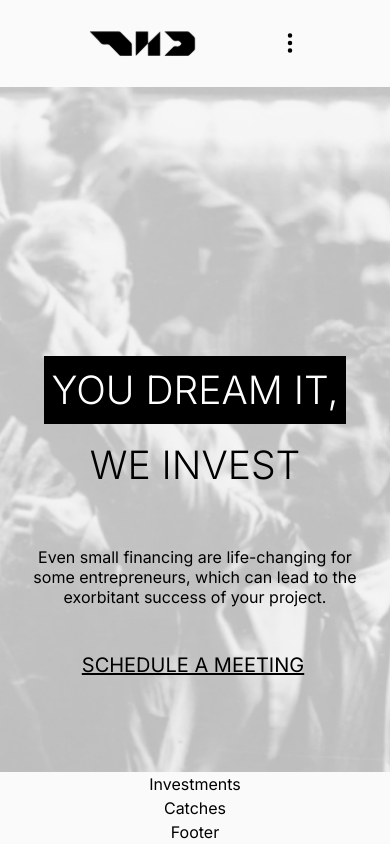
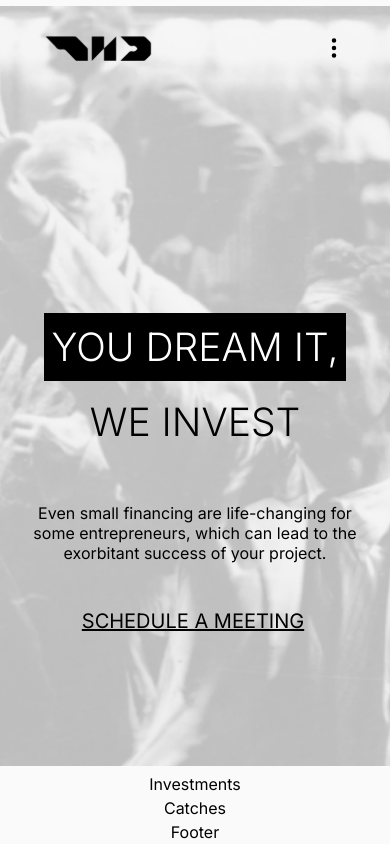
Before and after one commit to LuisLeonPardo/KeterCapital, a Next.js app: page / in a window 390 px wide. Built offline with nearby package versions, Linux system fonts and the light colour scheme.

Commit message:
Add footer mobile

```diff
--- a/src/pages/components/Footer/FooterMobile.jsx
+++ b/src/pages/components/Footer/FooterMobile.jsx
@@ -1,7 +1,21 @@
 import React, { useState } from "react";
 import Image from "next/image";
 import Link from "next/link";
+import { BsTwitter } from "react-icons/bs";
+import { FaLinkedinIn } from "react-icons/fa";
 
 export default function FooterMobile() {
-  return <div></div>;
+  return (
+    <div className="flex flex-col justify-center items-center min-w-full">
+      <h6 className="text-[#A7A4A4]">© 2023 KeterCapital.</h6>
+      <div className="flex gap-x-4 px-2 py-4">
+        <Link href="#">
+          <FaLinkedinIn color="#A7A4A4" size={18} />
+        </Link>
+        <Link href="#">
+          <BsTwitter color="#A7A4A4" size={18} />
+        </Link>
+      </div>
+    </div>
+  );
 }
--- a/src/pages/components/NavBar/NavBar.jsx
+++ b/src/pages/components/NavBar/NavBar.jsx
@@ -6,6 +6,7 @@ import { IoIosArrowBack } from "react-icons/io";
 import { MdOutlineArrowRight } from "react-icons/md";
 
 import logo from "../assets/logo.svg";
+import FooterMobile from "../Footer/FooterMobile";
 
 export default function NavBar() {
   const [open, setOpen] = useState(false);
@@ -13,9 +14,13 @@ export default function NavBar() {
 
   return (
     <>
-      <nav className="flex h-24 max-w-6xl m-auto lg:justify-between md:justify-around justify-around items-center z-10">
+      <nav
+        className={`${
+          open ? "bg-[#FAFAFA]" : null
+        } absolute h-24 w-full sm:w-10/12 lg:w-7/12 flex items-center justify-around sm:justify-around lg:justify-between z-10`}
+      >
         <Image src={logo} alt="Keter Capital logo" priority={true} />
-        <ul className="hidden sm:flex justify-between gap-10">
+        <ul className="hidden sm:flex justify-between gap-x-10">
           <li>
             <Link href="#about" className="hover:border-b-[1px] border-black">
               About
@@ -53,7 +58,7 @@ export default function NavBar() {
             className={
               !open
                 ? "hidden"
-                : "flex flex-col w-full h-5/6 absolute top-24 left-0 bg-[#FAFAFA]"
+                : "flex flex-col w-full h-screen absolute top-20 left-0 bg-[#FAFAFA]"
             }
           >
             <ul className="flex flex-col items-center uppercase text-[#242323]">
@@ -82,7 +87,9 @@ export default function NavBar() {
             <div className="flex sm:hidden p-1 mt-14 m-auto hover:border-b-[1px] border-black cursor-pointer">
               <Link href="">JOIN AS AN INVESTOR</Link>
             </div>
-            <h1 className="flex-end">HOla</h1>
+            <footer className="mb-20">
+              <FooterMobile />
+            </footer>
           </nav>
         }
       </nav>
```
